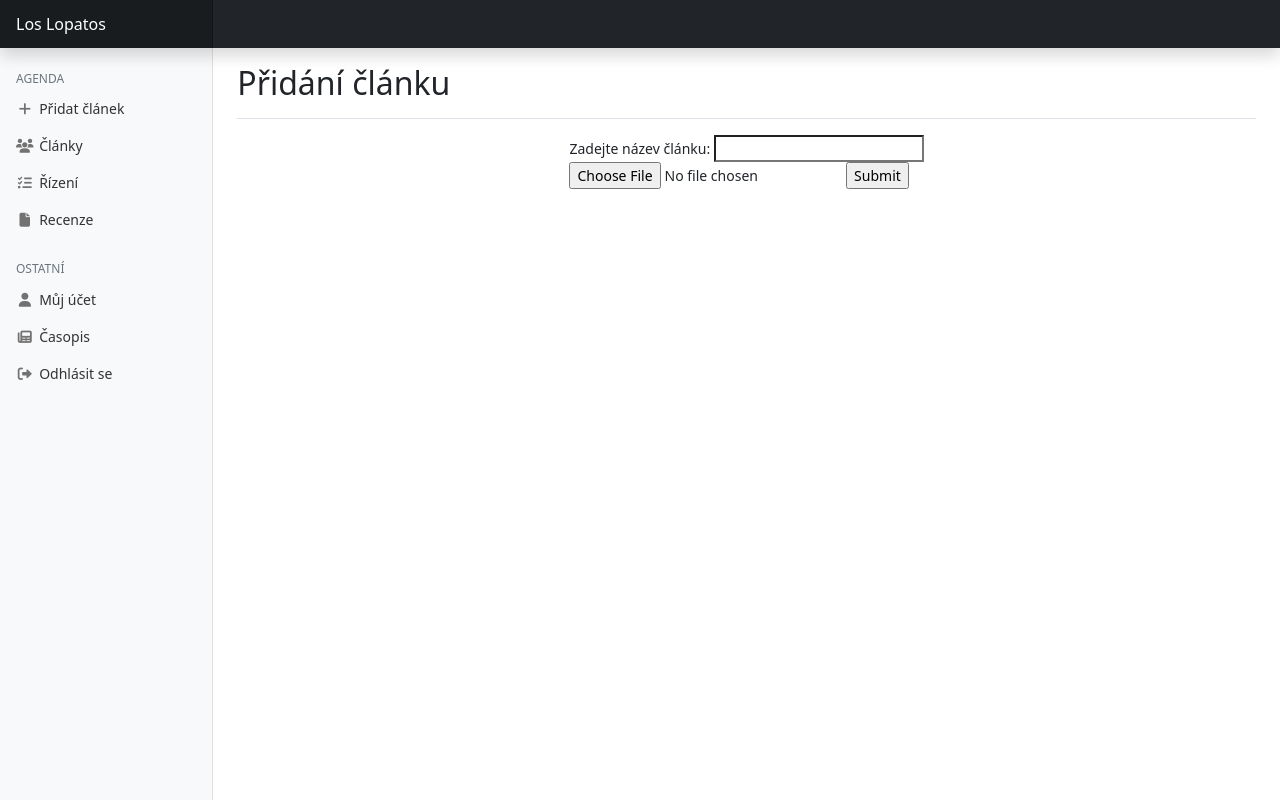
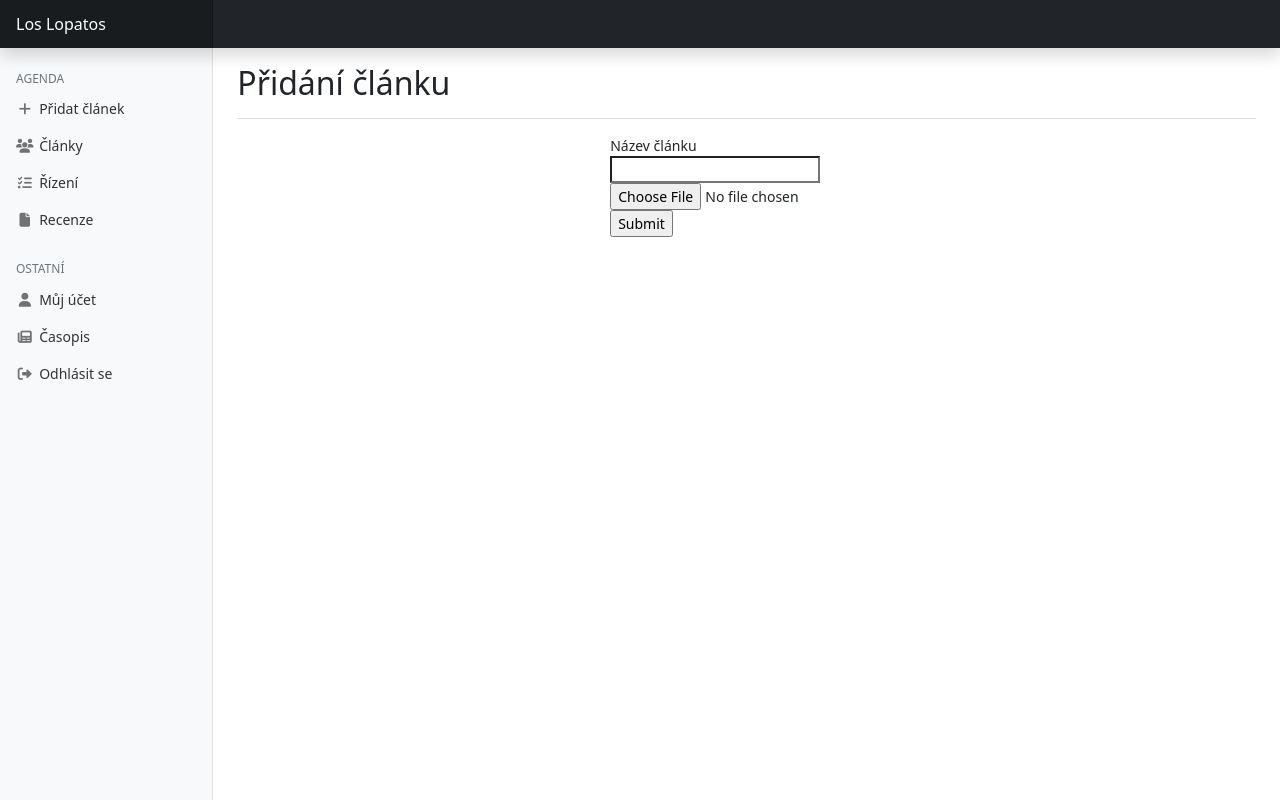
Before and after one commit to Duffynson/lopaty-xd, a PHP site: page /admin/clanek in a window 1280 px wide. Run offline with PHP 8.4, Linux system fonts and the light colour scheme; the visitor is signed in with stand-in values (Sample User, id 1).

Commit message:
Update clanek.php

```diff
--- a/admin/clanek.php
+++ b/admin/clanek.php
@@ -10,7 +10,7 @@ include_once './php/components/header.php';
 ?>
 
       <div class="d-flex justify-content-between flex-wrap flex-md-nowrap align-items-center pt-3 pb-2 mb-3 border-bottom">
-        <h1 class="h2 justify-content-center">Přidání článku</h1>
+        <h1 class="h2">Přidání článku</h1>
       </div>
 
       <div class="d-flex justify-content-center">
@@ -19,9 +19,9 @@ include_once './php/components/header.php';
       <div class="alert alert-danger alert-error alert-dismissible fade show d-none" role="alert">
       </div>
       <form method="POST" class="add-article">
-         <label>Zadejte název článku:</label>
+         <label>Název článku</label><br>
          <input type="text" name="articleName" class="rounded-0"/><br>
-         <input type="file" name="soubor"/>
+         <input type="file" name="soubor"/><br>
          <input type="submit"/>
       </form>
       </div>
```
